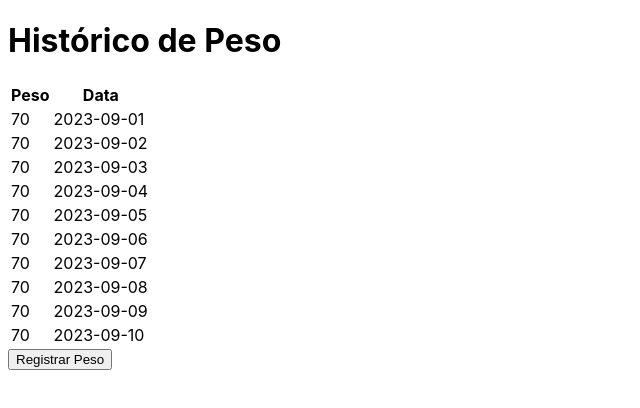
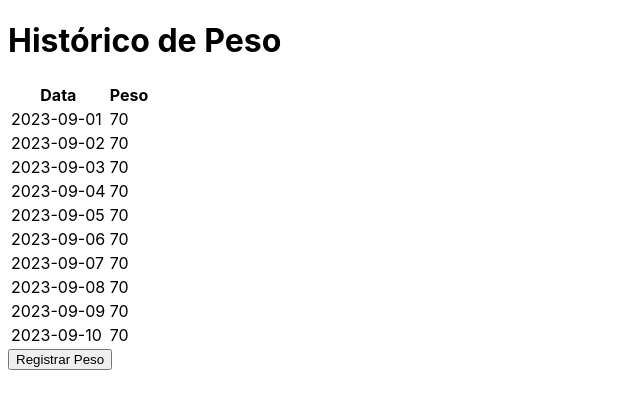
Before and after one commit to deividsilvajs/getting-stronger, a React (Create React App) app: page /#/weight-history in a window 1280 px wide. Shown: the top 408 px of the page, without its empty margins (0-640 px from the left). Built offline with nearby package versions, Linux system fonts and the light colour scheme.

Commit message:
WeightHistoryTable.tsx - ajustando ordem de Data e Peso

```diff
--- a/src/components/WeightHistory/WeightHistoryTable.tsx
+++ b/src/components/WeightHistory/WeightHistoryTable.tsx
@@ -17,16 +17,16 @@ const WeightHistoryTable = () => {
 		<table>
 			<thead>
 				<tr>
+					<th>Data</th>
 					<th>Peso</th>
-					<th>Data</th>
 				</tr>
 			</thead>
 			<tbody>
 				{testData.map(data => {
 					return (
 						<tr>
+							<td>{data.id}</td>
 							<td>{data.weight}</td>
-							<td>{data.id}</td>
 						</tr>
 					)
 				})}
```
